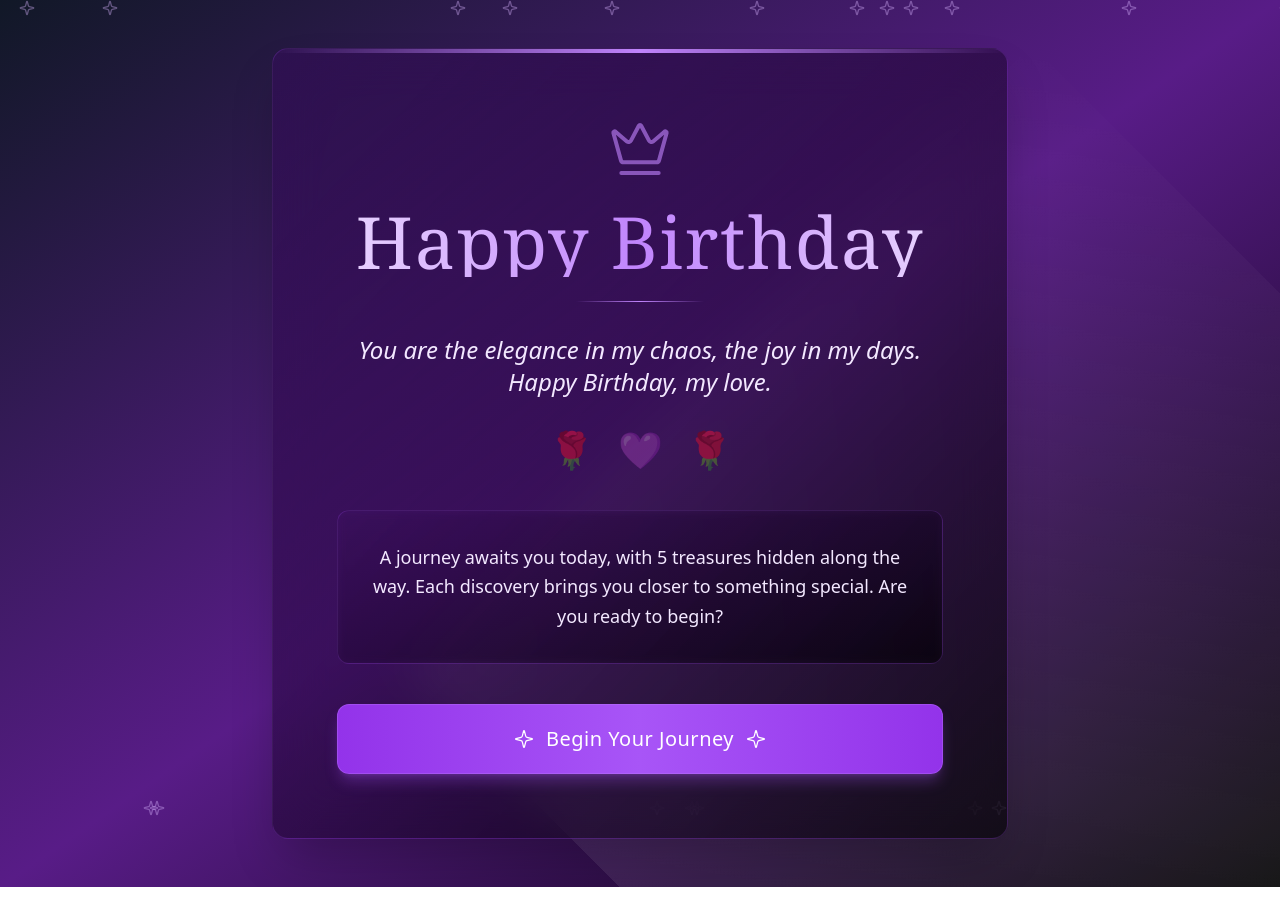
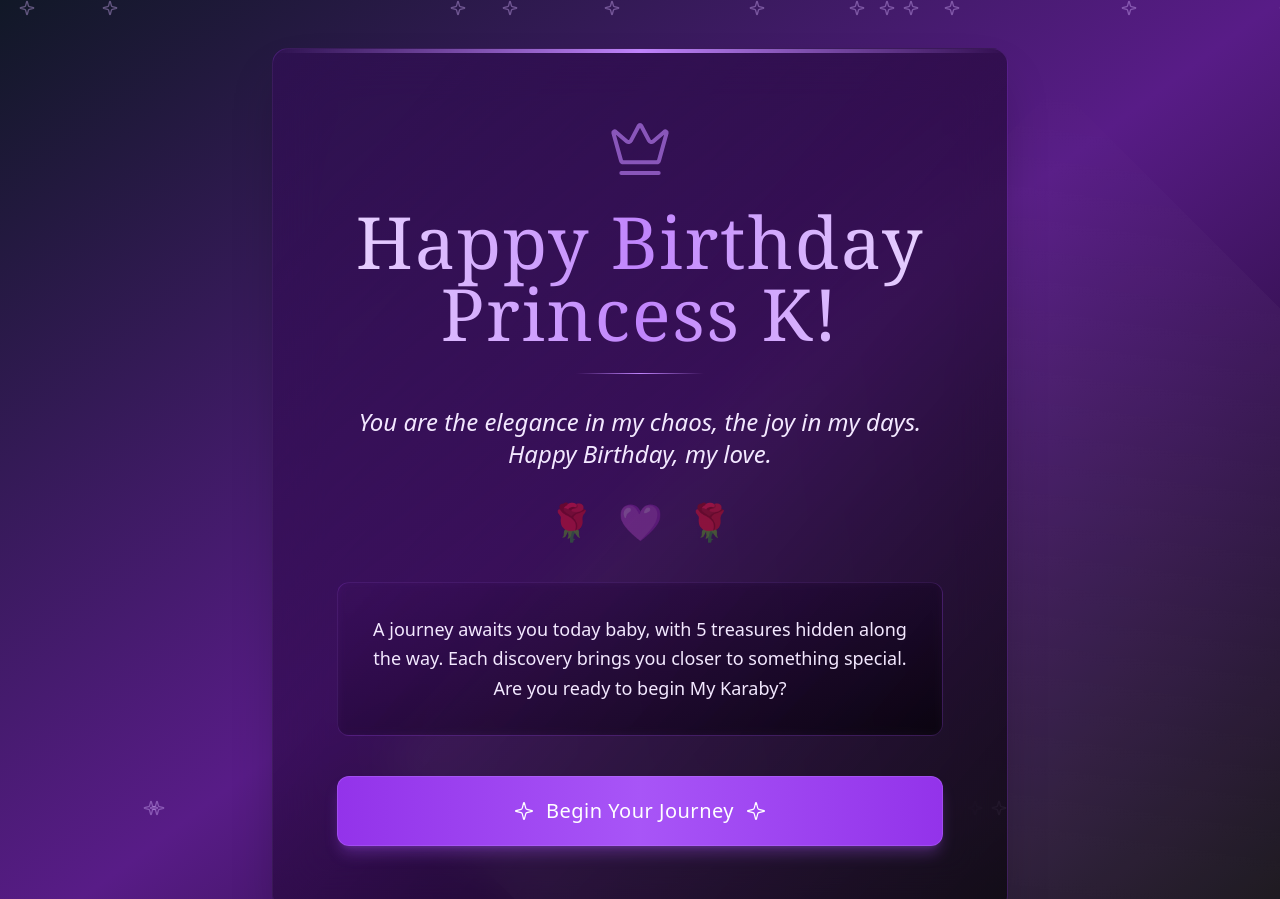
Before and after one commit to kaybwizzy/Karabo-s-21st, a plain HTML site: page index.html in a window 1280 px wide. Shown: the top 899 px of the page. Drawn offline with nearby package versions, Linux system fonts and the light colour scheme.

Commit message:
changes in the few headlines
Updated birthday message and journey description.

```diff
--- a/index.html
+++ b/index.html
@@ -163,7 +163,7 @@
                                     ${crownIcon}
                                 </div>
                                 <h1 class="text-6xl md:text-7xl font-serif font-light text-transparent bg-clip-text bg-gradient-to-r from-purple-200 via-purple-400 to-purple-200 mb-6 tracking-wide">
-                                    Happy Birthday
+                                    Happy Birthday Princess K!
                                 </h1>
                                 <div class="h-px w-32 mx-auto bg-gradient-to-r from-transparent via-purple-400 to-transparent mb-8"></div>
                                 <p class="text-xl md:text-2xl text-purple-100 font-light italic leading-relaxed max-w-2xl mx-auto">
@@ -179,7 +179,7 @@
 
                             <div class="bg-gradient-to-br from-purple-900/30 to-black/30 backdrop-blur-sm rounded-xl p-8 mb-10 border border-purple-500/20">
                                 <p class="text-purple-100 text-center text-lg font-light leading-relaxed">
-                                    A journey awaits you today, with ${gifts.length} treasures hidden along the way. Each discovery brings you closer to something special. Are you ready to begin?
+                                    A journey awaits you today baby, with ${gifts.length} treasures hidden along the way. Each discovery brings you closer to something special. Are you ready to begin My Karaby?
                                 </p>
                             </div>
 
```
